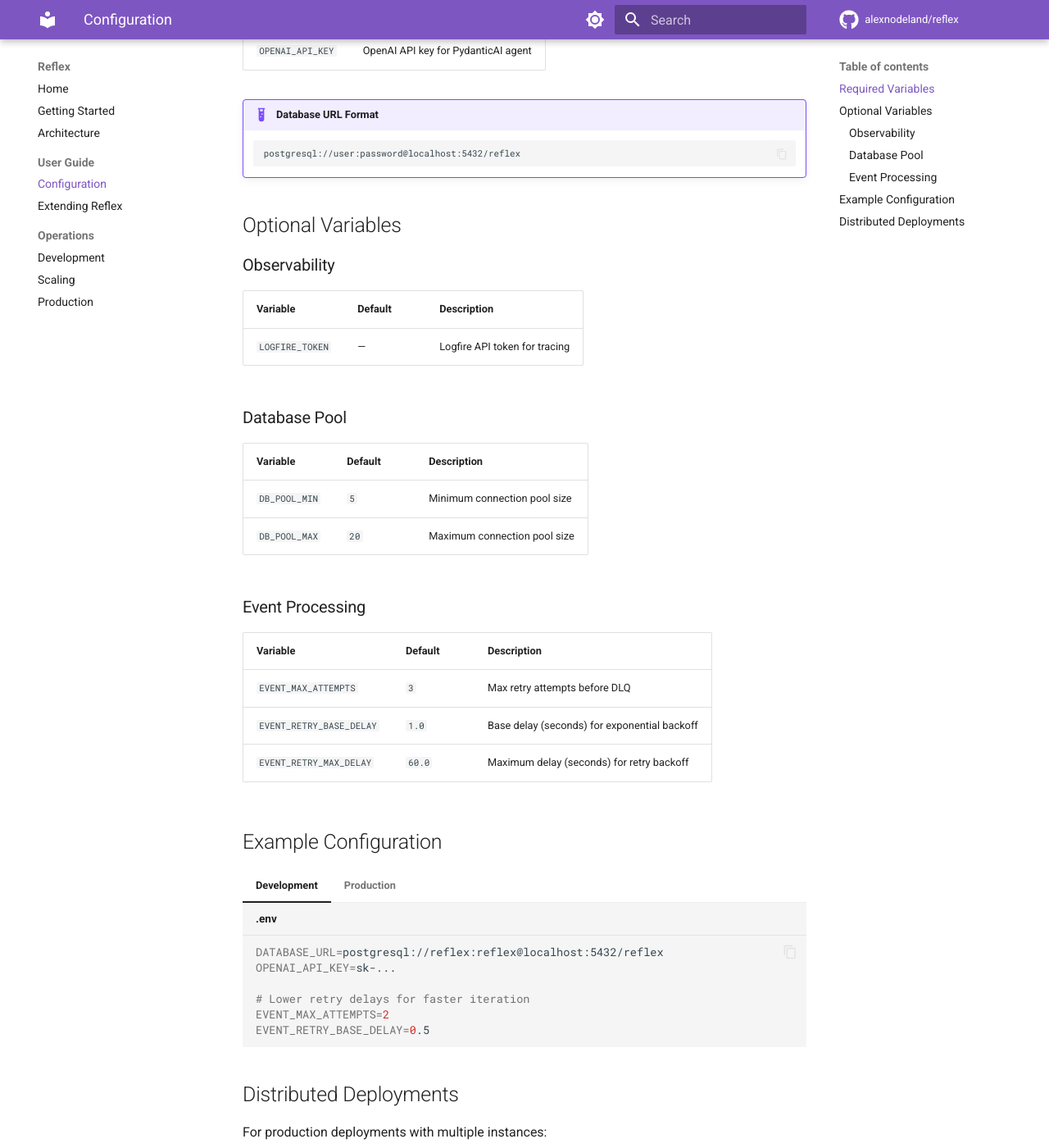
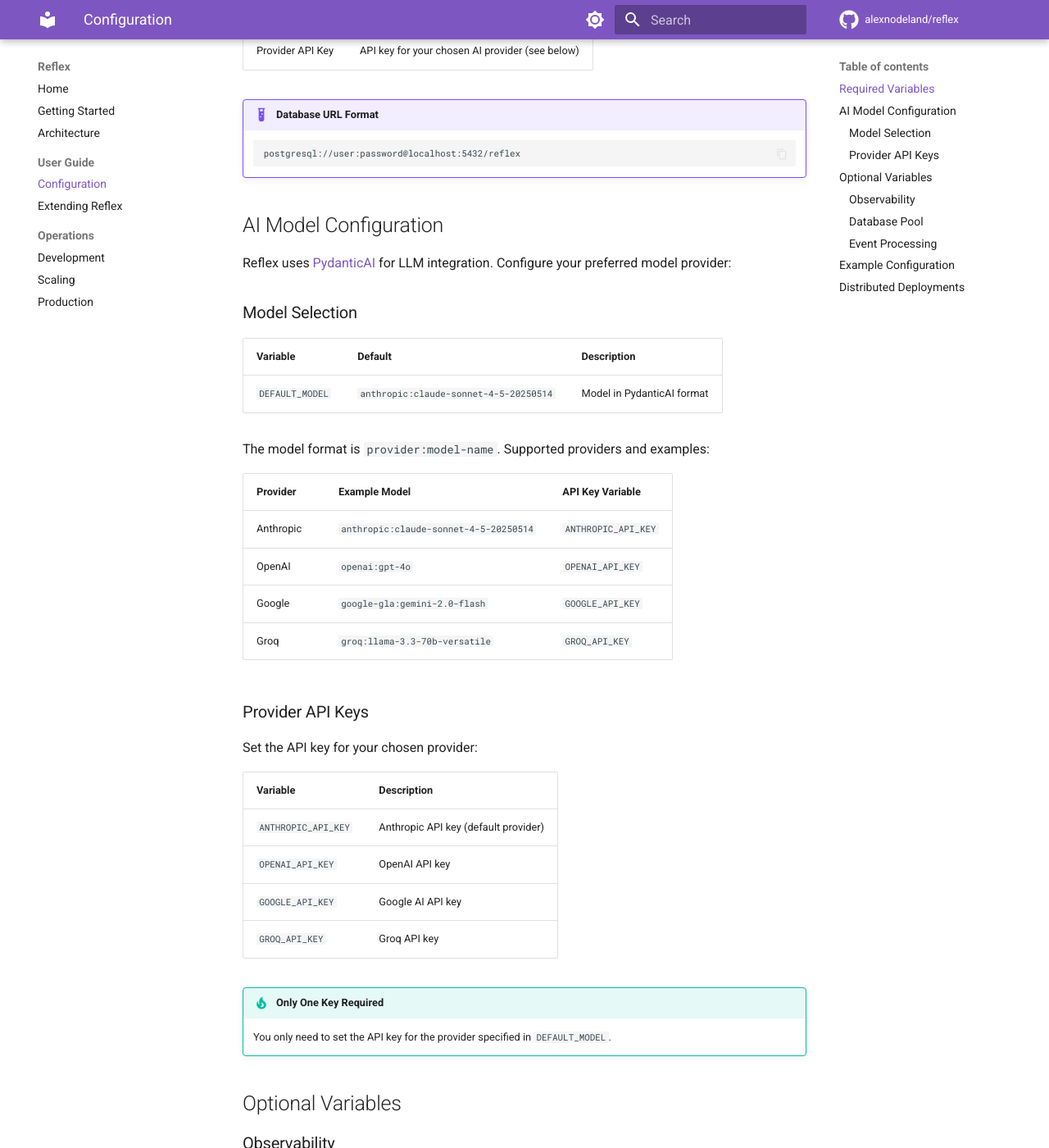
Before and after one commit to alexnodeland/reflex, an MkDocs documentation site: the page built from docs/configuration.md, in a window 1280 px wide and 1400 px high, scrolled down 348 px. Shown: the whole window at 82% size. Built offline with MkDocs 1.6.1 and Material for MkDocs 9.7.7, drawn with Linux system fonts in a browser that asks for light colours; comment, search, counter and statistics services are not loaded; some of the changed text lies outside the part shown.

Commit message:
Switch default PydanticAI model to Anthropic Sonnet 4.5 (#8)

````diff
--- a/docs/configuration.md
+++ b/docs/configuration.md
@@ -7,12 +7,45 @@
 | Variable | Description |
 |----------|-------------|
 | `DATABASE_URL` | PostgreSQL connection string |
-| `OPENAI_API_KEY` | OpenAI API key for PydanticAI agent |
+| Provider API Key | API key for your chosen AI provider (see below) |
 
 !!! example "Database URL Format"
     ```
     postgresql://user:password@localhost:5432/reflex
     ```
+
+## AI Model Configuration
+
+Reflex uses [PydanticAI](https://ai.pydantic.dev/) for LLM integration. Configure your preferred model provider:
+
+### Model Selection
+
+| Variable | Default | Description |
+|----------|---------|-------------|
+| `DEFAULT_MODEL` | `anthropic:claude-sonnet-4-5-20250514` | Model in PydanticAI format |
+
+The model format is `provider:model-name`. Supported providers and examples:
+
+| Provider | Example Model | API Key Variable |
+|----------|---------------|------------------|
+| Anthropic | `anthropic:claude-sonnet-4-5-20250514` | `ANTHROPIC_API_KEY` |
+| OpenAI | `openai:gpt-4o` | `OPENAI_API_KEY` |
+| Google | `google-gla:gemini-2.0-flash` | `GOOGLE_API_KEY` |
+| Groq | `groq:llama-3.3-70b-versatile` | `GROQ_API_KEY` |
+
+### Provider API Keys
+
+Set the API key for your chosen provider:
+
+| Variable | Description |
+|----------|-------------|
+| `ANTHROPIC_API_KEY` | Anthropic API key (default provider) |
+| `OPENAI_API_KEY` | OpenAI API key |
+| `GOOGLE_API_KEY` | Google AI API key |
+| `GROQ_API_KEY` | Groq API key |
+
+!!! tip "Only One Key Required"
+    You only need to set the API key for the provider specified in `DEFAULT_MODEL`.
 
 ## Optional Variables
 
@@ -39,10 +72,22 @@
 
 ## Example Configuration
 
-=== "Development"
+=== "Development (Anthropic)"
 
     ```bash title=".env"
     DATABASE_URL=postgresql://reflex:reflex@localhost:5432/reflex
+    ANTHROPIC_API_KEY=sk-ant-...
+
+    # Lower retry delays for faster iteration
+    EVENT_MAX_ATTEMPTS=2
+    EVENT_RETRY_BASE_DELAY=0.5
+    ```
+
+=== "Development (OpenAI)"
+
+    ```bash title=".env"
+    DATABASE_URL=postgresql://reflex:reflex@localhost:5432/reflex
+    DEFAULT_MODEL=openai:gpt-4o
     OPENAI_API_KEY=sk-...
 
     # Lower retry delays for faster iteration
@@ -54,7 +99,7 @@
 
     ```bash title=".env"
     DATABASE_URL=postgresql://reflex:${DB_PASSWORD}@db.example.com:5432/reflex
-    OPENAI_API_KEY=sk-...
+    ANTHROPIC_API_KEY=sk-ant-...
     LOGFIRE_TOKEN=...
 
     # Higher pool size for load
--- a/pyproject.toml
+++ b/pyproject.toml
@@ -6,7 +6,7 @@
 requires-python = ">=3.11"
 dependencies = [
     "pydantic>=2.10",
-    "pydantic-ai>=1.0",
+    "pydantic-ai-slim[anthropic,openai,groq]>=1.0",
     "pydantic-settings>=2.0",
     "fastapi>=0.115",
     "uvicorn[standard]>=0.32",
````
Also changed, not shown: 4 other files.
